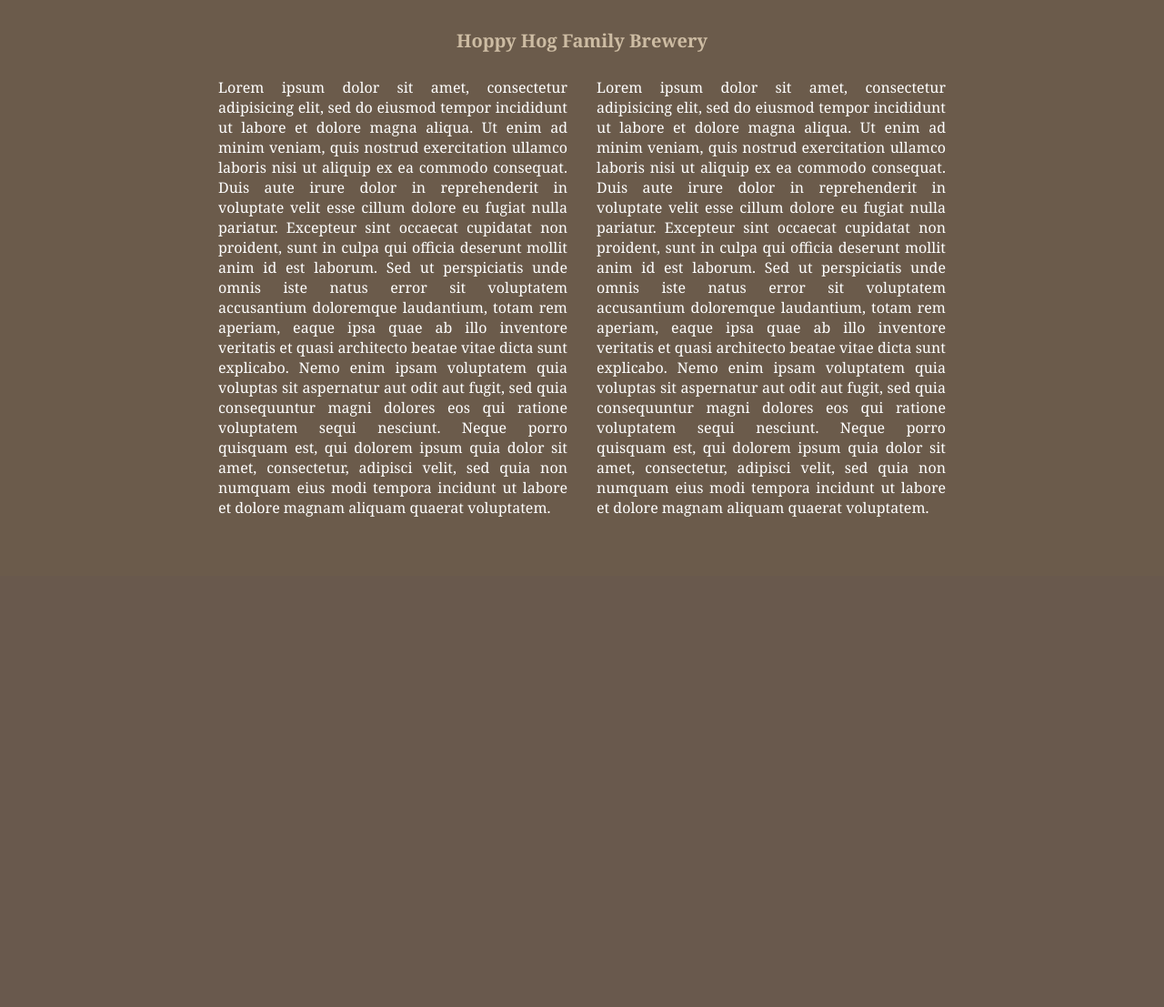
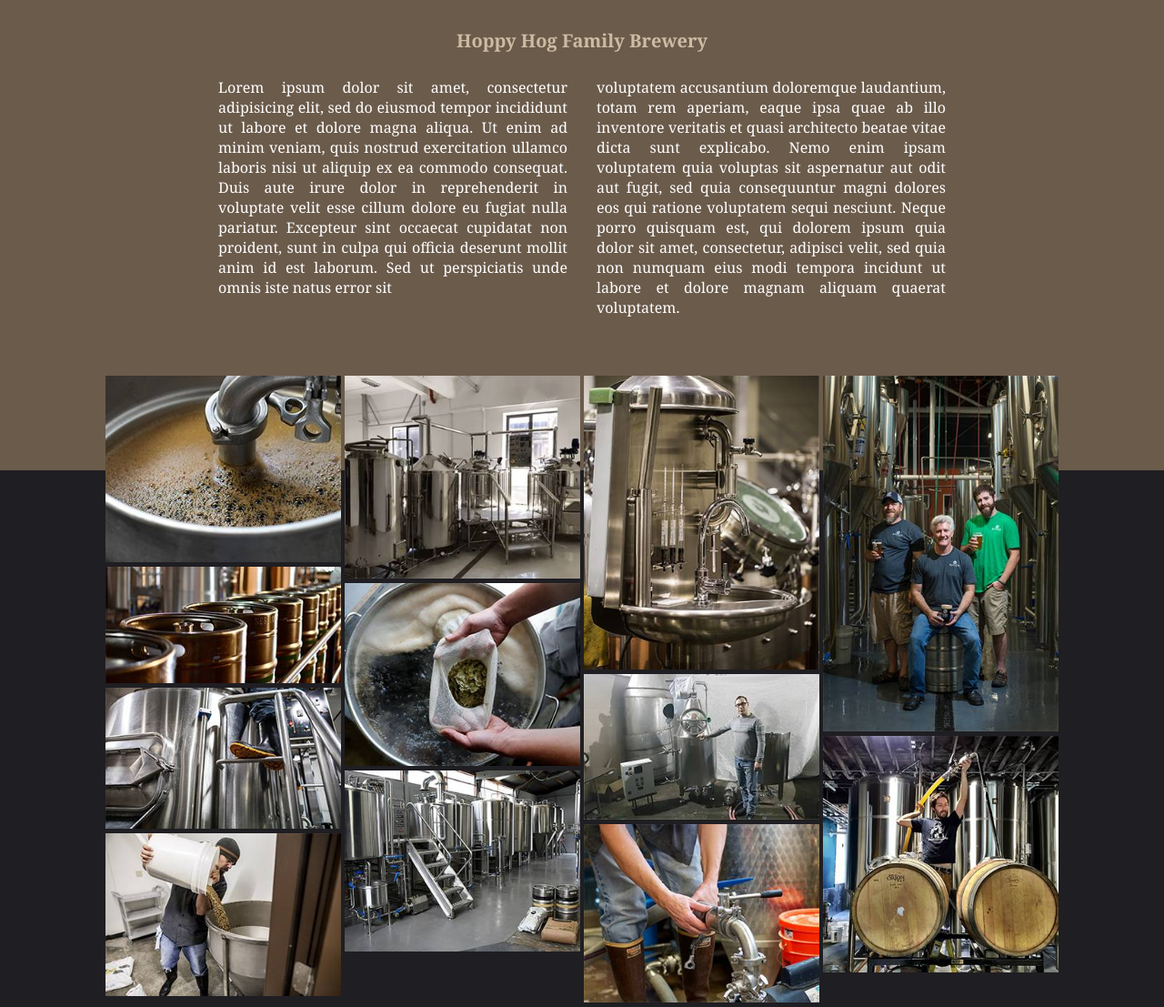
Before and after one commit to ultrinnan/hoppy_hog, a PHP site: page / in a window 1280 px wide. Shown: the part 4379-5486 px from the top of the page at 91% size. Before the commit the page ends 4947 px from the top, so only its background shows below. Run offline with PHP 8.4, Linux system fonts and the light colour scheme; some web fonts are replaced.

Commit message:
gallery in progress

```diff
--- a/css/main.css
+++ b/css/main.css
@@ -531,3 +531,12 @@ body {
   padding: 32px 0 0; }
   .main-video iframe {
     width: 100%; }
+
+.gallery-screen {
+  background: linear-gradient(to bottom, #6b5b4b 0%, #6b5b4b 15%, #1f1e22 15%, #1f1e22 100%); }
+
+.gallery {
+  column-count: 4;
+  column-gap: 4px; }
+  .gallery img {
+    width: 100%; }
--- a/index.html
+++ b/index.html
@@ -205,10 +205,52 @@
                 <div class="about-company">
                     <h4>Hoppy Hog Family Brewery</h4>
                     <div class="about-company-txt">
-                        <p>Lorem ipsum dolor sit amet, consectetur adipisicing elit, sed do eiusmod tempor incididunt ut labore et dolore magna aliqua. Ut enim ad minim veniam, quis nostrud exercitation ullamco laboris nisi ut aliquip ex ea commodo consequat. Duis aute irure dolor in reprehenderit in voluptate velit esse cillum dolore eu fugiat nulla pariatur. Excepteur sint occaecat cupidatat non proident, sunt in culpa qui officia deserunt mollit anim id est laborum. Sed ut perspiciatis unde omnis iste natus error sit voluptatem accusantium doloremque laudantium, totam rem aperiam, eaque ipsa quae ab illo inventore veritatis et quasi architecto beatae vitae dicta sunt explicabo. Nemo enim ipsam voluptatem quia voluptas sit aspernatur aut odit aut fugit, sed quia consequuntur magni dolores eos qui ratione voluptatem sequi nesciunt. Neque porro quisquam est, qui dolorem ipsum quia dolor sit amet, consectetur, adipisci velit, sed quia non numquam eius modi tempora incidunt ut labore et dolore magnam aliquam quaerat voluptatem.</p>
-                        <p>Lorem ipsum dolor sit amet, consectetur adipisicing elit, sed do eiusmod tempor incididunt ut labore et dolore magna aliqua. Ut enim ad minim veniam, quis nostrud exercitation ullamco laboris nisi ut aliquip ex ea commodo consequat. Duis aute irure dolor in reprehenderit in voluptate velit esse cillum dolore eu fugiat nulla pariatur. Excepteur sint occaecat cupidatat non proident, sunt in culpa qui officia deserunt mollit anim id est laborum. Sed ut perspiciatis unde omnis iste natus error sit voluptatem accusantium doloremque laudantium, totam rem aperiam, eaque ipsa quae ab illo inventore veritatis et quasi architecto beatae vitae dicta sunt explicabo. Nemo enim ipsam voluptatem quia voluptas sit aspernatur aut odit aut fugit, sed quia consequuntur magni dolores eos qui ratione voluptatem sequi nesciunt. Neque porro quisquam est, qui dolorem ipsum quia dolor sit amet, consectetur, adipisci velit, sed quia non numquam eius modi tempora incidunt ut labore et dolore magnam aliquam quaerat voluptatem.</p>
+                        <p>Lorem ipsum dolor sit amet, consectetur adipisicing elit, sed do eiusmod tempor incididunt ut labore et dolore magna aliqua. Ut enim ad minim veniam, quis nostrud exercitation ullamco laboris nisi ut aliquip ex ea commodo consequat. Duis aute irure dolor in reprehenderit in voluptate velit esse cillum dolore eu fugiat nulla pariatur. Excepteur sint occaecat cupidatat non proident, sunt in culpa qui officia deserunt mollit anim id est laborum. Sed ut perspiciatis unde omnis iste natus error sit </p>
+                        <p>voluptatem accusantium doloremque laudantium, totam rem aperiam, eaque ipsa quae ab illo inventore veritatis et quasi architecto beatae vitae dicta sunt explicabo. Nemo enim ipsam voluptatem quia voluptas sit aspernatur aut odit aut fugit, sed quia consequuntur magni dolores eos qui ratione voluptatem sequi nesciunt. Neque porro quisquam est, qui dolorem ipsum quia dolor sit amet, consectetur, adipisci velit, sed quia non numquam eius modi tempora incidunt ut labore et dolore magnam aliquam quaerat voluptatem.</p>
                     </div>
 
+                </div>
+            </div>
+        </section>
+        <section class="gallery-screen">
+            <div class="wrapper">
+                <div class="gallery">
+                    <div class="gallery-item">
+                        <img src="images/1.jpg" alt="">
+                    </div>
+                    <div class="gallery-item">
+                        <img src="images/2.jpg" alt="">
+                    </div>
+                    <div class="gallery-item">
+                        <img src="images/3.jpg" alt="">
+                    </div>
+                    <div class="gallery-item">
+                        <img src="images/4.jpg" alt="">
+                    </div>
+                    <div class="gallery-item">
+                        <img src="images/5.jpg" alt="">
+                    </div>
+                    <div class="gallery-item">
+                        <img src="images/6.jpg" alt="">
+                    </div>
+                    <div class="gallery-item">
+                        <img src="images/7.jpg" alt="">
+                    </div>
+                    <div class="gallery-item">
+                        <img src="images/8.jpg" alt="">
+                    </div>
+                    <div class="gallery-item">
+                        <img src="images/9.jpg" alt="">
+                    </div>
+                    <div class="gallery-item">
+                        <img src="images/10.jpg" alt="">
+                    </div>
+                    <div class="gallery-item">
+                        <img src="images/11.jpg" alt="">
+                    </div>
+                    <div class="gallery-item">
+                        <img src="images/12.jpg" alt="">
+                    </div>
                 </div>
             </div>
         </section>
--- a/sass/_variables.scss
+++ b/sass/_variables.scss
@@ -3,3 +3,4 @@ $factsBgColor: #6b5b4b;
 $darkFont: #1f1e22;
 $articlesBgColor: #d3bda3;
 $aboutFontColor: #cdbca3;
+$galleryBgColor: #1f1e22;
--- a/sass/main.scss
+++ b/sass/main.scss
@@ -326,7 +326,7 @@ body{
 }
 
 .trigger-screen{
-  background: linear-gradient(to bottom, transparent 0%, transparent 70%, $factsBgColor  70%, $factsBgColor 100%); ;
+  background: linear-gradient(to bottom, transparent 0%, transparent 70%, $factsBgColor  70%, $factsBgColor 100%);
 }
 .trigger-header-left{
   text-align: right;
@@ -369,3 +369,13 @@ body{
     width: 100%;
   }
 }
+.gallery-screen{
+  background: linear-gradient(to bottom, $factsBgColor 0%, $factsBgColor 15%, $galleryBgColor  15%, $galleryBgColor 100%);
+}
+.gallery{
+  column-count: 4;
+  column-gap: 4px;
+  img{
+    width: 100%;
+  }
+}
```
Also changed, not shown: css/main.min.css, 1 other file.
